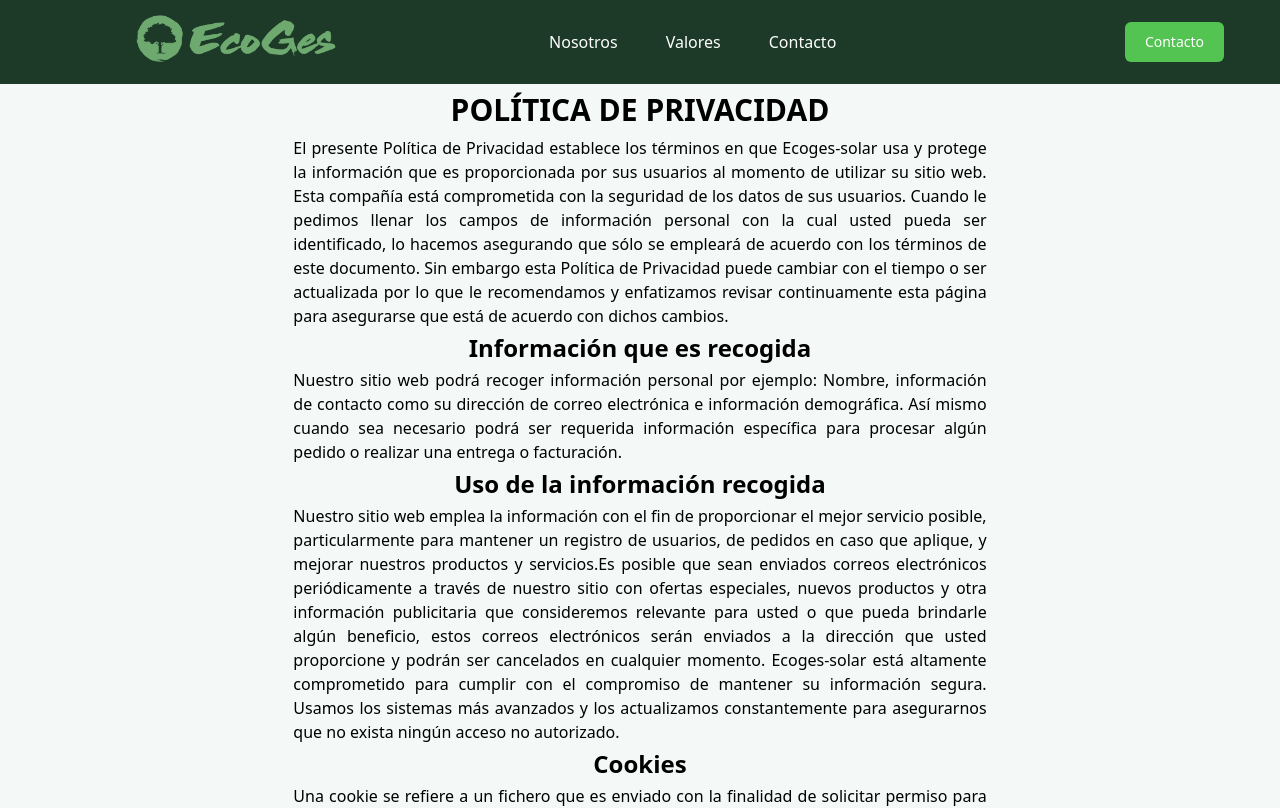
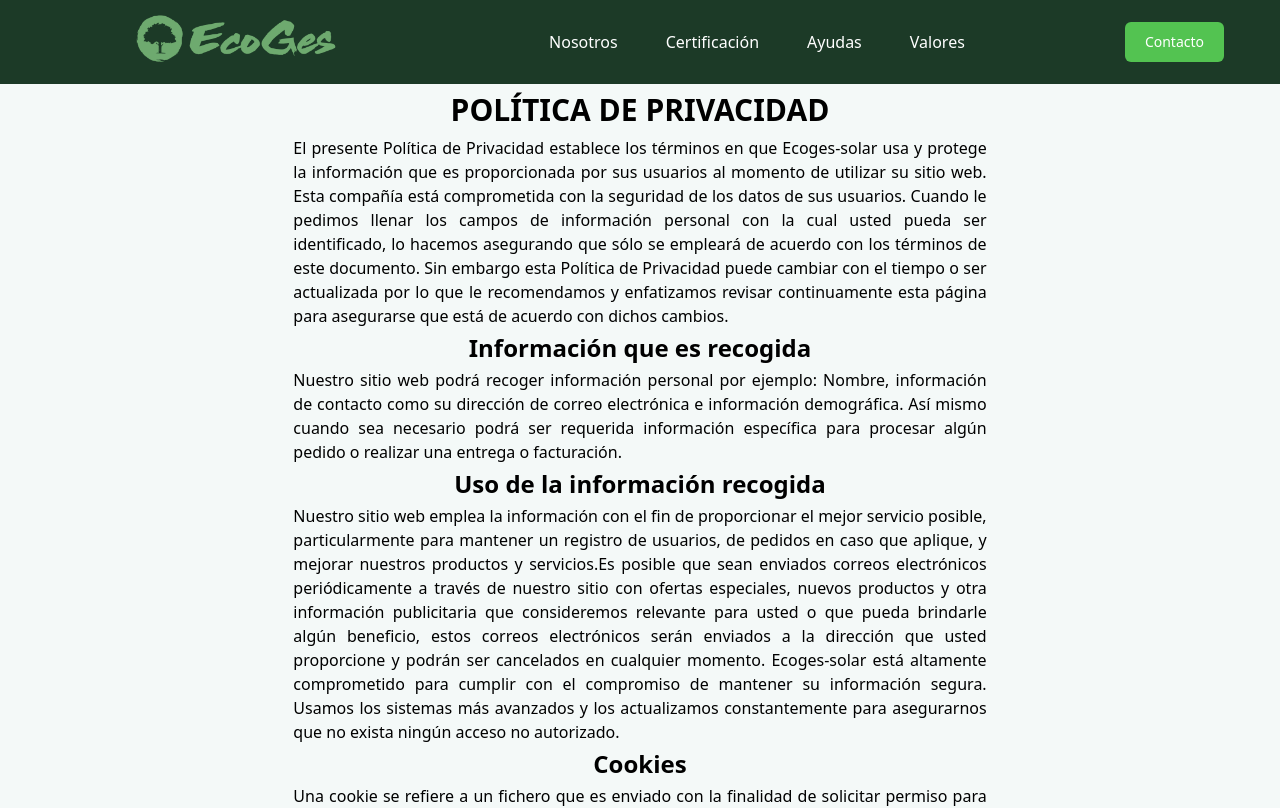
Before and after one commit to HEVpro/ecoges-solar, a Next.js app: page /privacy-policy in a window 1280 px wide. Shown: the top 808 px of the page. Built offline with nearby package versions, Linux system fonts and the light colour scheme.

Commit message:
feat: navbar sections

```diff
--- a/components/atoms/responsive-menu.tsx
+++ b/components/atoms/responsive-menu.tsx
@@ -11,7 +11,7 @@ const ResponsiveMenu = ({edit, setEdit}: ResponsiveMenu) => {
                         <div
                             className="absolute flex flex-col items-center place-content-evenly z-50 transform translate-y-16 -translate-x-14 p-2 w-auto bg-softGreen rounded-md text-white sm:translate-x-10">
                             {Data.navbar.map((item: string, index: any) =>
-                                <Link key={index} href={"#"+item}>
+                                <Link key={index} href={"#"+item} >
                                     <a className="font-Barlow text-2xl my-3 font-medium px-4">{item}</a>
                                 </Link>
                             )}
--- a/components/navbar.tsx
+++ b/components/navbar.tsx
@@ -6,7 +6,6 @@ import Link from "next/link";
 import PrimaryButton from "./atoms/button";
 import ResponsiveMenu from "./atoms/responsive-menu";
 import { FontAwesomeIcon } from '@fortawesome/react-fontawesome'
-import {faWhatsapp} from "@fortawesome/free-brands-svg-icons";
 
 
 const icons = require("@fortawesome/free-solid-svg-icons")
@@ -40,9 +39,6 @@ const Navbar = () => {
             </div>
             <ResponsiveMenu edit={menuResponsive} setEdit={setMenuResponsive} />
             <button className="block lg:hidden" onClick={handleResponsiveMenu}><FontAwesomeIcon className="text-5xl text-white w-10 h-10" icon={icons[myIcons[0].icon]} /></button>
-            {/*<button className="block w-10 h-10 bg-softGreen rounded-full flex items-center justify-center text-white p-3 sm:hidden">*/}
-            {/*    <FontAwesomeIcon icon={faWhatsapp}/>*/}
-            {/*</button>*/}
             <PrimaryButton target="#Contacto" content="Contacto" classname="mr-0 md:mr-8 hidden sm:block"/>
         </nav>
     )
--- a/data.json
+++ b/data.json
@@ -1,6 +1,6 @@
 {
   "pageTitle": "Ecoges Solar",
-  "navbar": ["Nosotros", "Valores", "Contacto"],
+  "navbar": ["Nosotros", "Certificación", "Ayudas", "Valores"],
   "hero": {
     "title": "Calcula tu propio presupuesto online",
     "description": "Lorem Ipsum is simply dummy text of the printing and typesetting industry. Lorem Ipsum has been the industry's standard dummy text ever since the 1500s",
@@ -12,12 +12,12 @@
   },
   "about": {
     "first": {
-      "title": "Protect Our Earth Agains Climate Change",
+      "title": "Nos encargamos de todo (llave en mano)",
       "description": "Lorem Ipsum is simply dummy text of the printing and typesetting industry. Lorem Ipsum has been the industry's standard dummy text ever since the 1500s, when an unknown printer took a galley of type and scrambled it to make a type specimen book",
       "extra": "Read more"
     },
     "second": {
-      "title": "Together We Can Restore Our Planet",
+      "title": "Tramitamos las ayudas europeas NEXT GEN",
       "description": "Lorem Ipsum is simply dummy text of the printing and typesetting industry. Lorem Ipsum has been the industry's standard dummy text ever since the 1500s, when an unknown printer took a galley of type and scrambled it to make a type specimen book",
       "extra": "Read more"
     },
```
